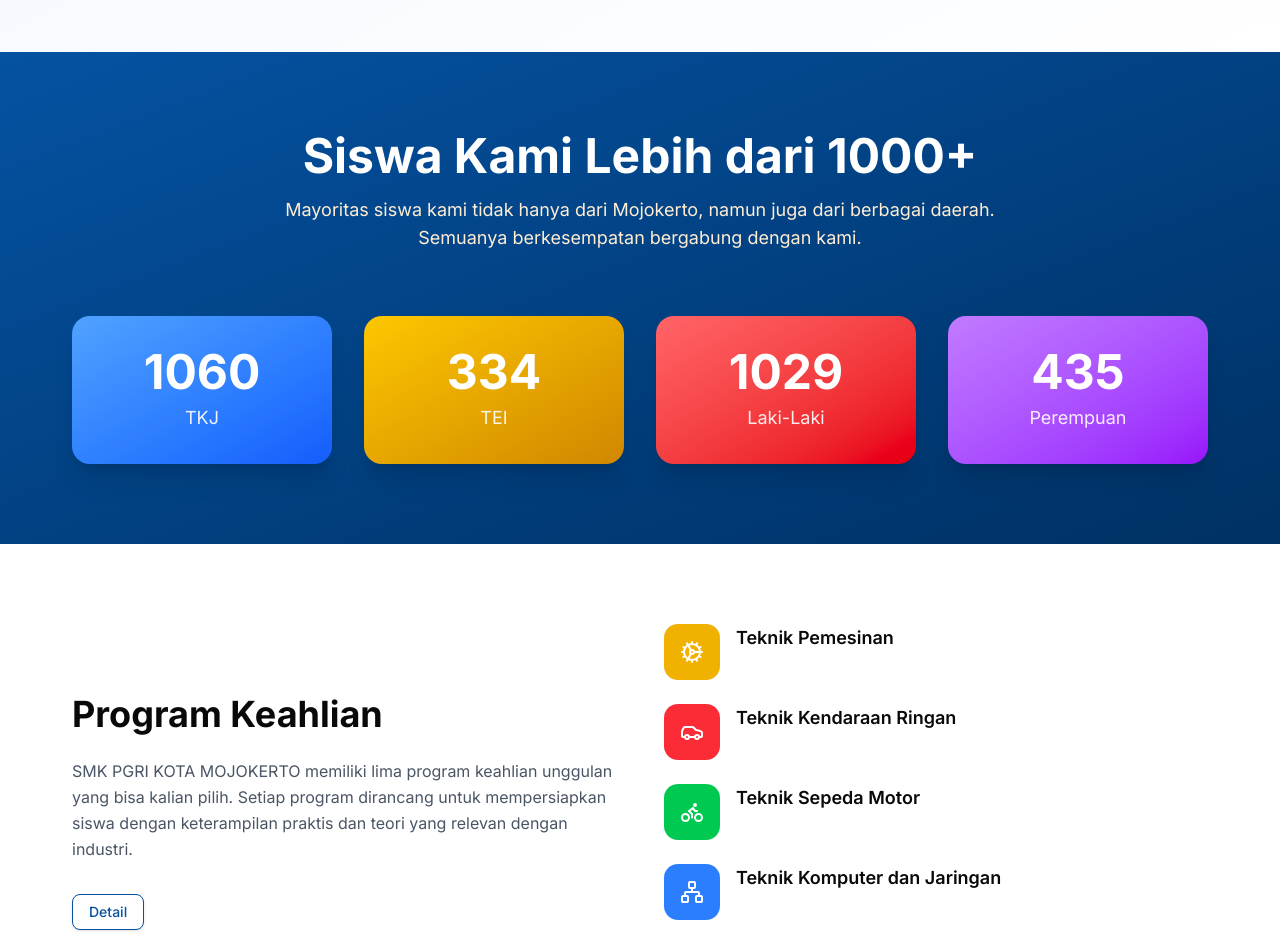
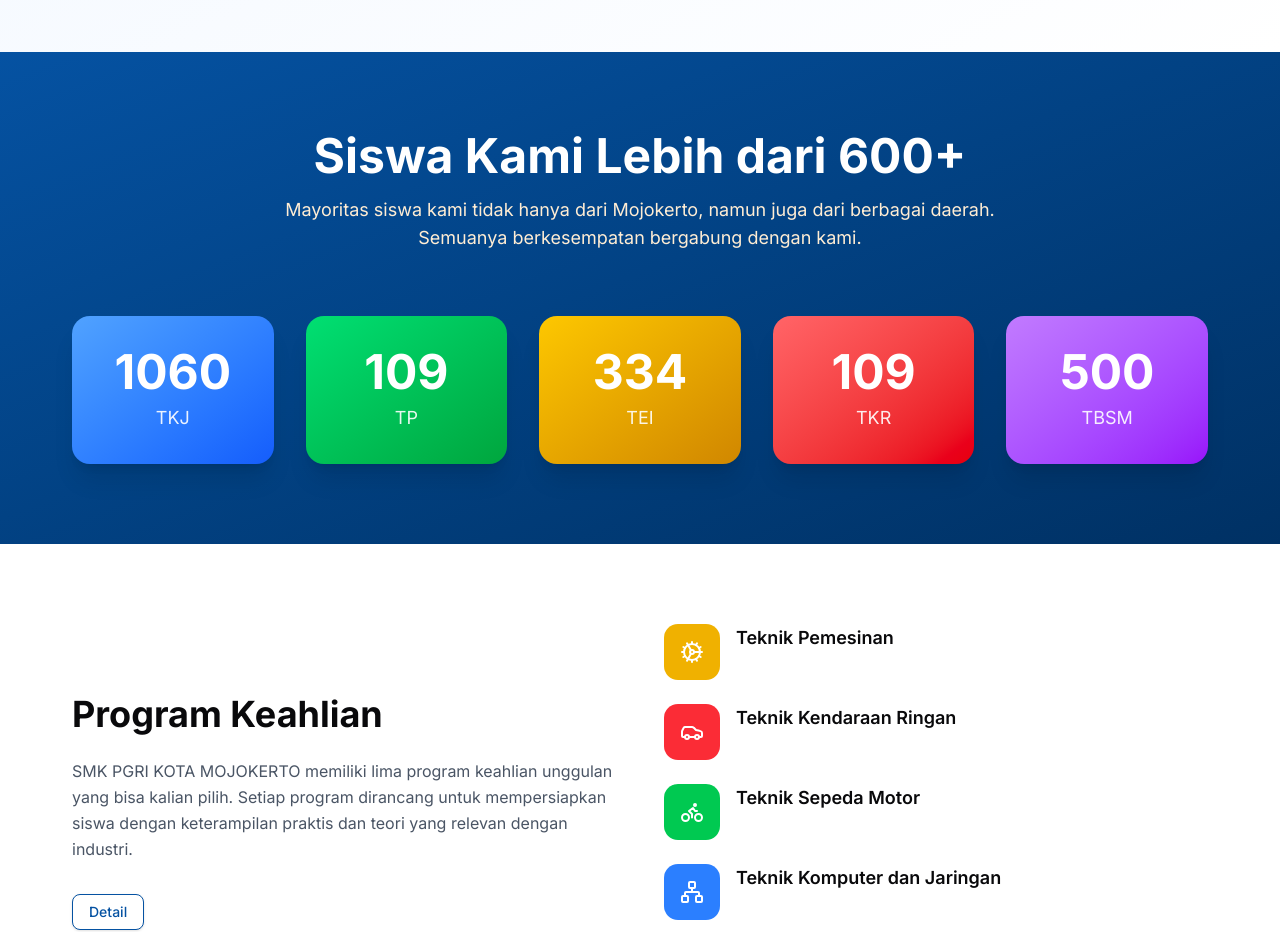
Before and after one commit to fjrhub/smkpgrimojokerto, a Next.js app: page / in a window 1280 px wide. Shown: the part 3280-4212 px from the top of the page. Built offline with nearby package versions, Linux system fonts and the light colour scheme.

Commit message:
feat(stats): update student statistics section to display TKJ, TP, TEI, TKR, TBSM only

```diff
--- a/app/page.tsx
+++ b/app/page.tsx
@@ -66,8 +66,9 @@
   const [studentData, setStudentData] = useState({
     tkj: 1060,
     tei: 334,
-    male: 1029,
-    female: 435,
+    tp: 109,
+    tkr: 109,
+    tbsm: 500,
   });
 
   const { scrollY } = useScroll();
@@ -644,7 +645,7 @@
             className="text-center max-w-3xl mx-auto mb-16"
           >
             <h2 className="text-4xl lg:text-5xl font-bold mb-4">
-              Siswa Kami Lebih dari 1000+
+              Siswa Kami Lebih dari 600+
             </h2>
             <p className="text-orange-100 text-lg">
               Mayoritas siswa kami tidak hanya dari Mojokerto, namun juga dari
@@ -658,7 +659,7 @@
             initial="initial"
             whileInView="whileInView"
             viewport={{ once: true }}
-            className="grid md:grid-cols-2 lg:grid-cols-4 gap-8"
+            className="grid md:grid-cols-2 lg:grid-cols-5 gap-8" /* Mengubah menjadi 5 kolom */
           >
             <StatCard
               number={studentData.tkj}
@@ -666,18 +667,27 @@
               color="from-blue-400 to-blue-600"
             />
             <StatCard
+              number={studentData.tp} /* Pastikan data ini ada di studentData */
+              label="TP"
+              color="from-green-400 to-green-600"
+            />
+            <StatCard
               number={studentData.tei}
               label="TEI"
               color="from-yellow-400 to-yellow-600"
             />
             <StatCard
-              number={studentData.male}
-              label="Laki-Laki"
+              number={
+                studentData.tkr
+              } /* Pastikan data ini ada di studentData */
+              label="TKR"
               color="from-red-400 to-red-600"
             />
             <StatCard
-              number={studentData.female}
-              label="Perempuan"
+              number={
+                studentData.tbsm
+              } /* Pastikan data ini ada di studentData */
+              label="TBSM"
               color="from-purple-400 to-purple-600"
             />
           </motion.div>
```
